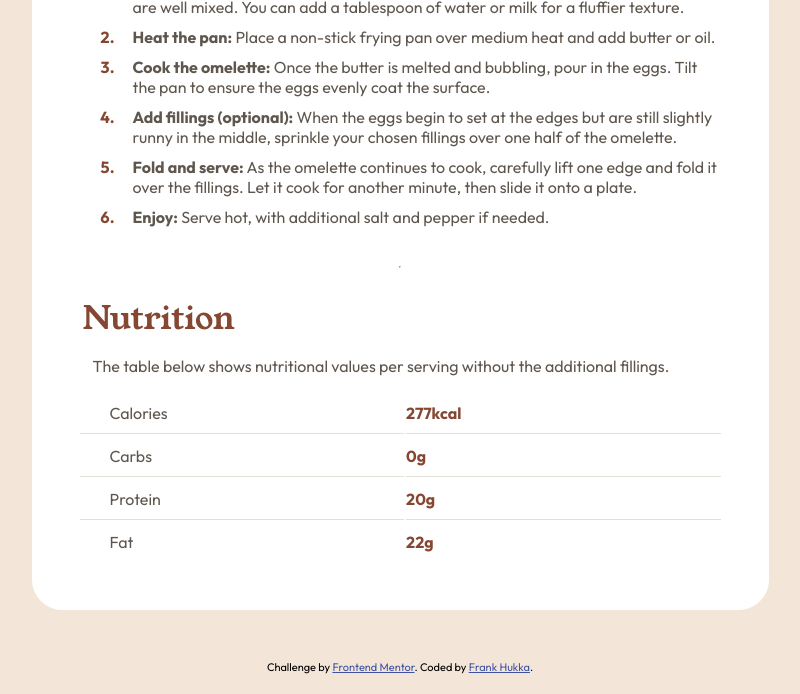
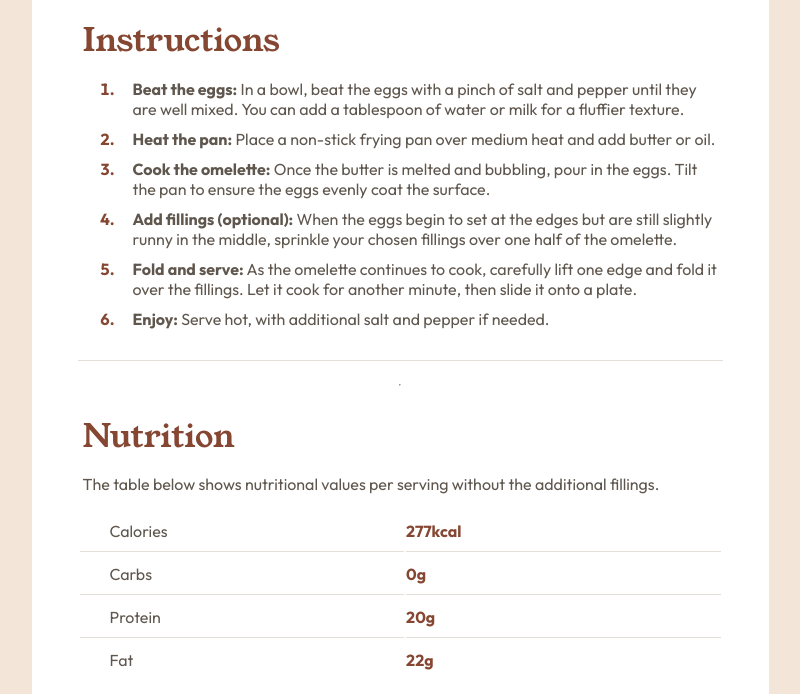
Before and after one commit to FrankHukka/resepti, a plain HTML site: page index.html in a window 1280 px wide. Shown: the part 740-1434 px from the top of the page, without its empty margins (240-1040 px from the left). Drawn offline with Linux system fonts and the light colour scheme.

Commit message:
almost ready...

```diff
--- a/style.css
+++ b/style.css
@@ -39,7 +39,7 @@ main {
     text-align: start;
     margin: 100px;
     position: relative;
-    top: 50px;
+    top: 20%;
     justify-content: center;
 }
 
@@ -114,6 +114,8 @@ p, li, td {
 
 .instructions {
     margin: 15px;
+    border-bottom: 1px solid hsl(30, 18%, 87%);
+    padding-bottom: 15px;
 }
 
 .instructions li {
@@ -128,6 +130,10 @@ p, li, td {
 
 .nutrition {
     margin: 15px;
+}
+
+.nutrition p {
+    margin: 15px 5px;
 }
 
 .nutrition table {
```
